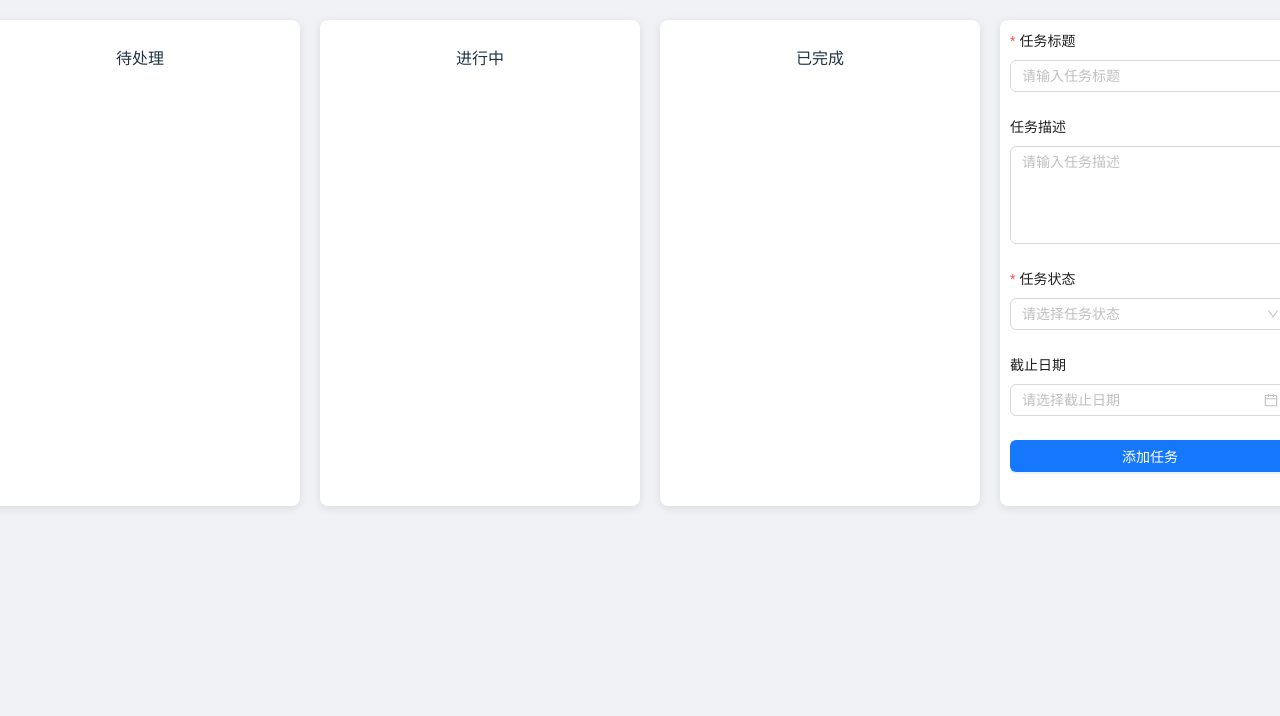
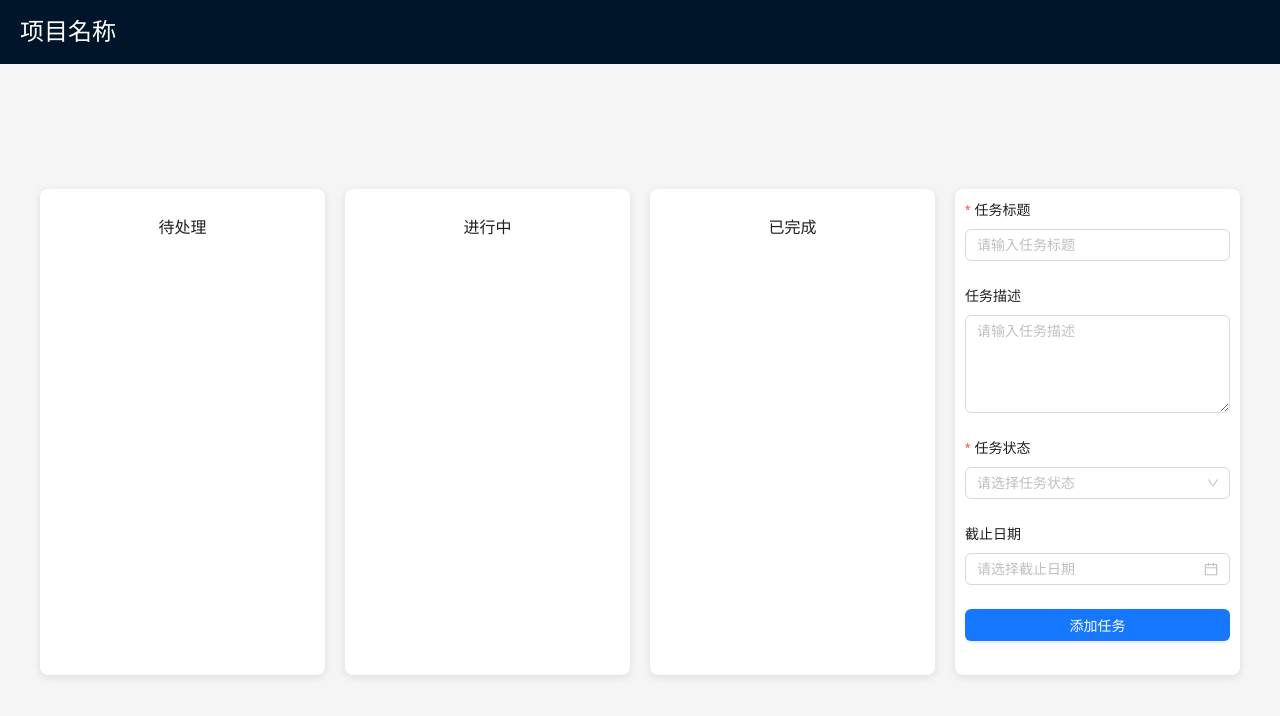
Before and after one commit to zyl819/web-, a React (Vite) app in the folder kanban-board/: page /projects/1/tasks in a window 1280 px wide. Shown: the top 716 px of the page. Built offline with nearby package versions, Linux system fonts and the light colour scheme.

Commit message:
页面布局

```diff
--- a/kanban-board/src/components/TaskCard.jsx
+++ b/kanban-board/src/components/TaskCard.jsx
@@ -1,42 +1,33 @@
 import React from 'react';
-import { Card } from 'antd';
+import { Card, Select } from 'antd';
+
+const { Option } = Select;
 
 function TaskCard({ task, onChangeStatus }) {
-  const handleStatusChange = (newStatus) => {
-    onChangeStatus(task.id, newStatus);
-  };
-
   return (
     <Card
-      style={styles.card}
       title={task.title}
-      extra={
-        <Select defaultValue={task.status} onChange={handleStatusChange} style={styles.select}>
-          <Option value="todo">待处理</Option>
-          <Option value="inProgress">进行中</Option>
-          <Option value="done">已完成</Option>
-        </Select>
-      }
+      extra={<span>{task.deadline}</span>}
+      style={styles.card}  // 使用自定义样式
     >
       <p>{task.description}</p>
-      {task.deadline && <p style={styles.deadline}>截止日期: {task.deadline}</p>}
+      <Select
+        value={task.status}
+        onChange={(value) => onChangeStatus(task.id, value)}
+      >
+        <Option value="todo">待处理</Option>
+        <Option value="inProgress">进行中</Option>
+        <Option value="done">已完成</Option>
+      </Select>
     </Card>
   );
 }
 
 const styles = {
   card: {
-    marginBottom: '10px',
-    boxShadow: '0 1px 4px rgba(0, 0, 0, 0.1)',
-    borderRadius: '4px',
-    cursor: 'pointer',
-  },
-  select: {
-    width: '120px',
-  },
-  deadline: {
-    color: '#ff4d4f',
-    marginTop: '10px',
+    border: '2px solid #1890ff',  // 边框加粗并使用更显眼的颜色
+    borderRadius: '8px',
+    boxShadow: '0 4px 12px rgba(0, 0, 0, 0.15)',  // 更明显的阴影
   },
 };
 
--- a/kanban-board/src/pages/BoardPage.jsx
+++ b/kanban-board/src/pages/BoardPage.jsx
@@ -1,10 +1,12 @@
 import React, { useState } from 'react';
-import { Form, Input, Button, Select, DatePicker } from 'antd';
+import { Form, Input, Button, Select, DatePicker, Layout, Typography } from 'antd';
+import { useLocation } from 'react-router-dom';
 import TaskCard from '../components/TaskCard';
-import moment from 'moment';
 
+const { Header, Content } = Layout;
 const { TextArea } = Input;
 const { Option } = Select;
+const { Title } = Typography;
 
 function BoardPage() {
   const [tasks, setTasks] = useState({
@@ -13,6 +15,8 @@ function BoardPage() {
     done: [],
   });
 
+  const location = useLocation();
+  const projectName = location.state?.projectName || localStorage.getItem('projectName') || '项目名称';
   const [form] = Form.useForm();
   const username = localStorage.getItem('username');
 
@@ -22,13 +26,20 @@ function BoardPage() {
       title: values.title,
       description: values.description,
       status: values.status,
-      deadline: values.deadline ? values.deadline.format('YYYY-MM-DD') : null,  // 保存截止日期
+      deadline: values.deadline ? values.deadline.format('YYYY-MM-DD') : null,
     };
 
-    setTasks((prevTasks) => ({
+    console.log("Adding task:", newTask);
+
+    setTasks((prevTasks) => {
+      console.log("Previous tasks:", prevTasks);
+      const updatedTasks = {
         ...prevTasks,
         [values.status]: [...prevTasks[values.status], newTask],
-    }));
+      };
+      console.log("Updated tasks:", updatedTasks);
+      return updatedTasks;
+    });
 
     form.resetFields();
   };
@@ -57,15 +68,20 @@ function BoardPage() {
         updatedTasks[newStatus] = [...updatedTasks[newStatus], taskToMove];
       }
 
+      console.log("Updated tasks after status change:", updatedTasks);
       return updatedTasks;
     });
   };
 
   return (
-    <div style={styles.board}>
-      <div style={styles.usernameContainer}>
+    <Layout style={styles.layout}>
+      <Header style={styles.header}>
+        <div style={styles.headerContent}>
+          <Title level={3} style={styles.projectName}>{projectName}</Title>
           <span style={styles.username}>{username}</span>
         </div>
+      </Header>
+      <Content style={styles.content}>
         <div style={styles.listsContainer}>
           <div style={styles.list}>
             <h3 style={styles.listTitle}>待处理</h3>
@@ -113,42 +129,59 @@ function BoardPage() {
             </Form.Item>
           </Form>
         </div>
-    </div>
+      </Content>
+    </Layout>
   );
 }
 
 const styles = {
-  board: {
+  layout: {
+    minHeight: '100vh',
+    width: '100vw',
+    overflowX: 'hidden',
+  },
+  header: {
+    backgroundColor: '#001529',
+    padding: '0 20px',
+    display: 'flex',
+    alignItems: 'center',
+    justifyContent: 'space-between',
+    width: '100%',
+  },
+  headerContent: {
+    display: 'flex',
+    alignItems: 'center',
+    justifyContent: 'space-between',
+    width: '100%',
+  },
+  projectName: {
+    color: '#fff',
+    margin: 0,
+  },
+  username: {
+    color: '#fff',
+    fontSize: '16px',
+  },
+  content: {
+    padding: '20px',
     display: 'flex',
     justifyContent: 'center',
-    alignItems: 'flex-start',
-    height: '100vh',
-    width: '100vw',
-    padding: '20px',
-    backgroundColor: '#f0f2f5',
-    overflowX: 'auto',
+    alignItems: 'center',
+    width: '100%',
     boxSizing: 'border-box',
-    position: 'relative',
-  },
-  usernameContainer: {
-    position: 'absolute',
-    top: '10px',
-    right: '20px',
-  },
-  username: {
-    fontSize: '16px',
-    fontWeight: 'bold',
   },
   listsContainer: {
     display: 'flex',
     gap: '20px',
+    justifyContent: 'space-between',
+    width: '100%',
+    maxWidth: '1200px',
   },
   list: {
     backgroundColor: '#ffffff',
     borderRadius: '8px',
     padding: '10px',
-    minWidth: '300px',
-    maxWidth: '300px',
+    flex: '1',
     boxShadow: '0 2px 8px rgba(0, 0, 0, 0.1)',
     display: 'flex',
     flexDirection: 'column',
@@ -164,8 +197,7 @@ const styles = {
     backgroundColor: '#ffffff',
     borderRadius: '8px',
     padding: '10px',
-    minWidth: '300px',
-    maxWidth: '300px',
+    flex: '1',
     boxShadow: '0 2px 8px rgba(0, 0, 0, 0.1)',
   },
   input: {
--- a/kanban-board/src/pages/ProjectPage.jsx
+++ b/kanban-board/src/pages/ProjectPage.jsx
@@ -1,13 +1,16 @@
 import React, { useState, useEffect } from 'react';
-import { List, Button, Input, Form } from 'antd';
+import { List, Button, Input, Form, Layout, Typography } from 'antd';
 import { useNavigate } from 'react-router-dom';
 import axios from 'axios';
+
+const { Header, Content } = Layout;
+const { Title } = Typography;
 
 function ProjectPage() {
   const [projects, setProjects] = useState([]);
   const [form] = Form.useForm();
   const navigate = useNavigate();
-  const username = localStorage.getItem('username');  // 获取用户名
+  const username = localStorage.getItem('username');
 
   useEffect(() => {
     async function fetchProjects() {
@@ -38,14 +41,21 @@ function ProjectPage() {
     }
   };
 
-  const selectProject = (id) => {
-    navigate(`/projects/${id}/tasks`);
+  const selectProject = (projectId) => {
+    navigate(`/projects/${projectId}/tasks`);
   };
 
   return (
-    <div style={styles.container}>
+    <Layout style={styles.layout}>
+      <Header style={styles.header}>
+        <div style={styles.headerContent}>
+          <Title level={3} style={styles.title}>项目管理系统</Title>
+          <span style={styles.username}>{username}</span>
+        </div>
+      </Header>
+      <Content style={styles.content}>
         <div style={styles.projectContainer}>
-        <h2 style={styles.title}>{username}的项目列表</h2>
+          <h2 style={styles.listTitle}>{username}的项目列表</h2>
           <List
             bordered
             dataSource={projects}
@@ -72,46 +82,55 @@ function ProjectPage() {
             </Form.Item>
           </Form>
         </div>
-    </div>
+      </Content>
+    </Layout>
   );
 }
 
 const styles = {
-  container: {
+  layout: {
+    minHeight: '100vh',
+    width: '100vw',
+  },
+  header: {
+    backgroundColor: '#001529',
+    padding: '0 20px',
     display: 'flex',
-    flexDirection: 'column',
+    alignItems: 'center',
+    justifyContent: 'space-between',
+    width: '100%',
+  },
+  headerContent: {
+    display: 'flex',
+    alignItems: 'center',
+    justifyContent: 'space-between',
+    width: '100%',
+  },
+  title: {
+    color: '#fff',
+    margin: 0,
+  },
+  username: {
+    color: '#fff',
+    fontSize: '16px',
+  },
+  content: {
+    padding: '20px',
+    display: 'flex',
     justifyContent: 'center',
     alignItems: 'center',
-    height: '100vh',
-    width: '100vw',
-    margin: 0,
-    padding: 0,
-    backgroundColor: '#f0f2f5',
+    width: '100%',
     boxSizing: 'border-box',
-    position: 'relative',
-  },
-  usernameContainer: {
-    position: 'absolute',
-    top: '10px',
-    right: '20px',
-  },
-  username: {
-    fontSize: '16px',
-    fontWeight: 'bold',
   },
   projectContainer: {
     backgroundColor: 'white',
     padding: '40px',
     borderRadius: '8px',
     boxShadow: '0 2px 8px rgba(0, 0, 0, 0.1)',
-    maxWidth: '500px',
+    maxWidth: '600px',
     width: '100%',
-    height: '60%',
-    display: 'flex',
-    flexDirection: 'column',
-    justifyContent: 'center',
   },
-  title: {
+  listTitle: {
     textAlign: 'center',
     marginBottom: '20px',
   },
@@ -125,7 +144,7 @@ const styles = {
     alignItems: 'center',
   },
   formItem: {
-    width: '80%', // 控制输入框宽度
+    width: '100%',
   },
   input: {
     width: '100%',
```
Lines whose indentation alone changed are shown as unchanged.
